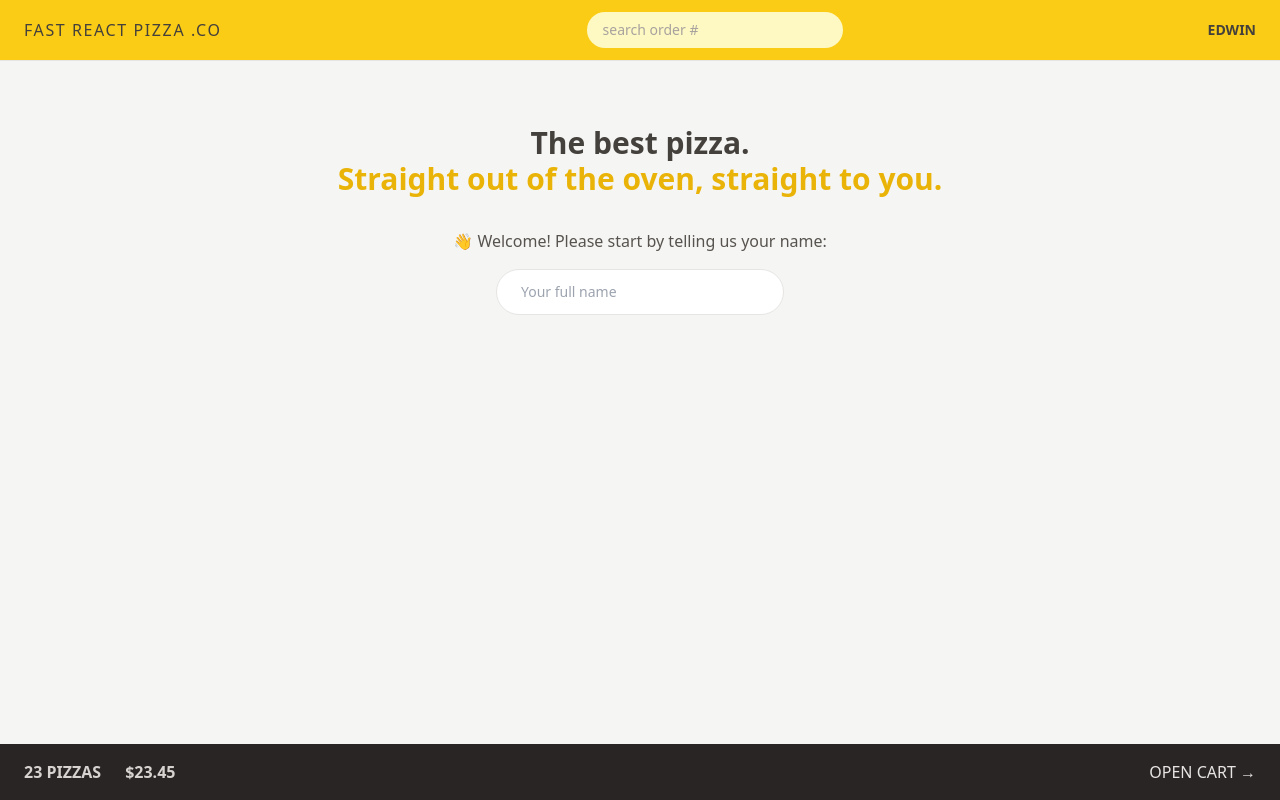
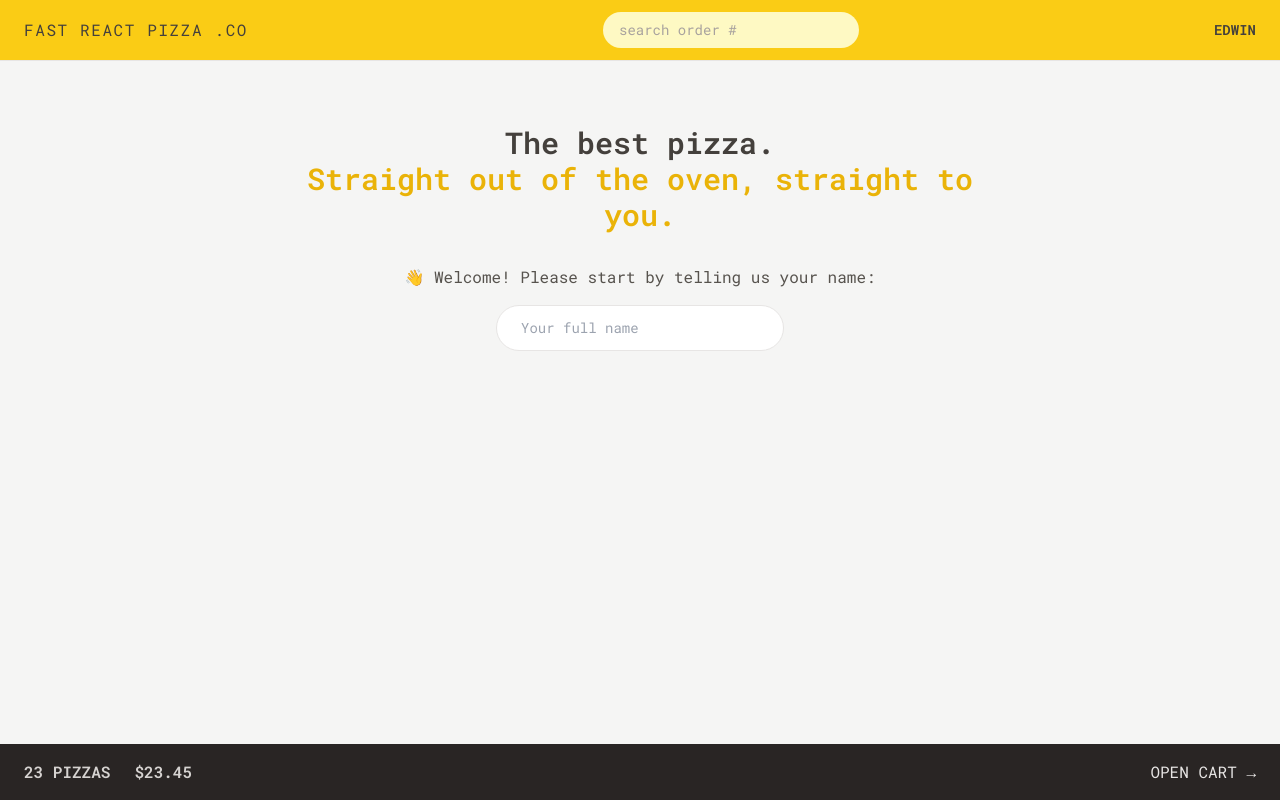
Before and after one commit to 94edwin89/Fast-React-Pizza, a React (Vite) app: page / in a window 1280 px wide. Built offline with nearby package versions, Linux system fonts and the light colour scheme.

Commit message:
configuring Tailwind custom font family

```diff
--- a/index.html
+++ b/index.html
@@ -4,6 +4,12 @@
     <meta charset="UTF-8" />
     <link rel="icon" type="image/svg+xml" href="/vite.svg" />
     <meta name="viewport" content="width=device-width, initial-scale=1.0" />
+    <link rel="preconnect" href="https://fonts.googleapis.com" />
+    <link rel="preconnect" href="https://fonts.gstatic.com" crossorigin />
+    <link
+      href="https://fonts.googleapis.com/css2?family=Roboto+Mono:ital,wght@0,100..700;1,100..700&display=swap"
+      rel="stylesheet"
+    />
     <title>Fast Pizza</title>
   </head>
   <body class="bg-stone-100 text-stone-700">
--- a/tailwind.config.js
+++ b/tailwind.config.js
@@ -1,11 +1,16 @@
 /** @type {import('tailwindcss').Config} */
+// eslint-disable-next-line
 export default {
-  content:  [
-    "./index.html",
-    "./src/**/*.{js,ts,jsx,tsx}",
-  ],
+  content: ['./index.html', './src/**/*.{js,ts,jsx,tsx}'],
   theme: {
-    extend: {},
+    fontFamily: {
+      sans: 'Roboto Mono, Monospace',
+    },
+    extend: {
+      height:{
+        screen:"100dvh"
+      }
+    },
   },
   plugins: [],
-}
+};
```
Also changed, not shown: src/ui/AppLayout.jsx (+5 -5 lines), src/ui/Header.jsx (+4 -4 lines).
